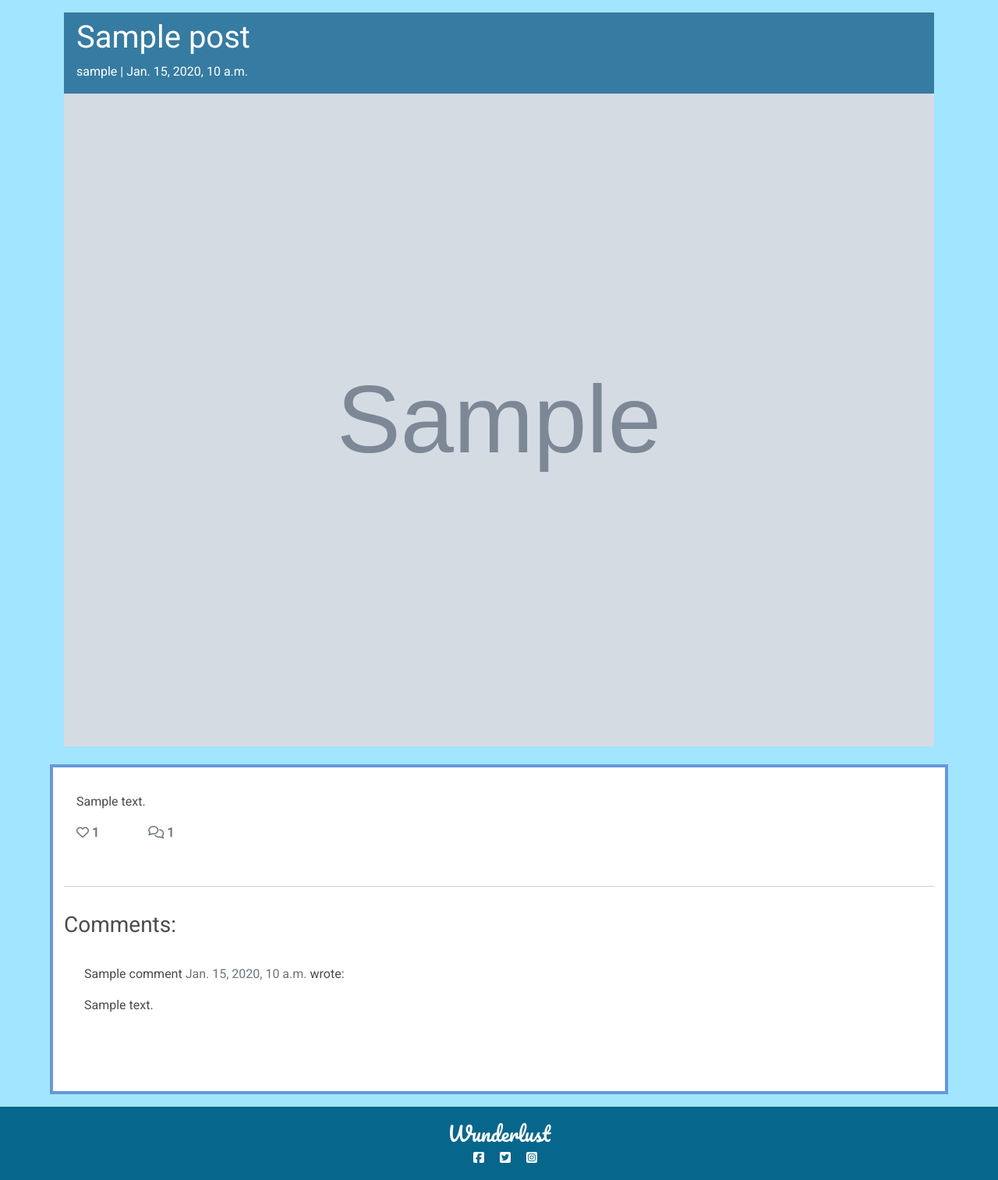
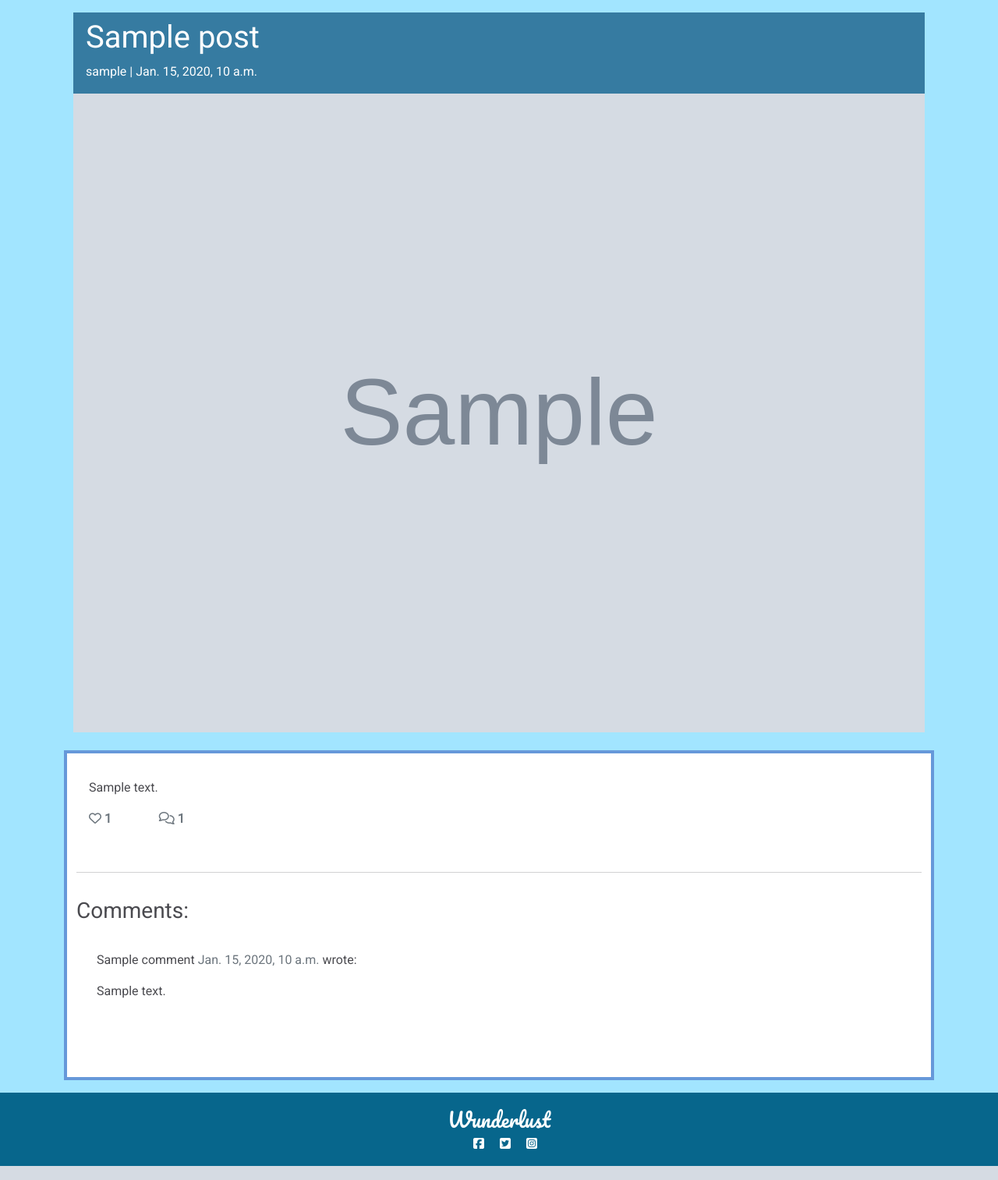
Before and after one commit to Lucy-Glanville-Brown/travel-blog, a Django app: a page that uses templates/post_detail.html in a window 1280 px wide. Shown: the part 69-1582 px from the top of the page at 78% size. Run offline with Django 4.2, Linux system fonts and the light colour scheme; tables that the repository leaves empty hold one stand-in row (values such as "Sample post"); grey boxes marked "Sample" are stand-in pictures; some libraries are stand-ins or nearby versions.

Commit message:
Adjust styling for the post detail page

```diff
--- a/static/css/style.css
+++ b/static/css/style.css
@@ -81,8 +81,9 @@
 .post-detail {
     border: 4px solid #6698d9;
     background-color: white;
-    margin: auto;
-    width: 90%;
+    position: relative;
+    display: inline-block;
+    width: 100%;
 }
 
 .card-post {
@@ -94,7 +95,6 @@
     overflow: hidden;
     position: relative;
     display: inline-block;
-    height: 25%;
     width: 100%;
 }
 
@@ -157,9 +157,7 @@
     color: #07668C;
 }
 
-
-
-
+/* Link and Likes */
 
 .link {
     color: #518ea6;
--- a/templates/post_detail.html
+++ b/templates/post_detail.html
@@ -1,6 +1,9 @@
 {% extends 'base.html' %} {% block content %}
 {% load crispy_forms_tags %}
 
+<div class="container">
+
+    <!-- Post Header Section -->
     <div class="masthead mt-3">
         <div class="container">
             <div class="row g-0">
@@ -24,10 +27,11 @@
         </div>
     </div>
 
+    <!-- Post Content Section -->
     <div class="post-detail mt-3 mb-3">
         <div class="container">
             <div class="row g-0">
-            <div class="col card-post mb-4  mt-3 left  top">
+                <div class="col-md-12 card-post mb-4  mt-3 left  top">
                     <div class="card-body">
                         <!-- The post content goes inside the card-text. -->
                         <!-- Use the | safe filter inside the template tags -->
@@ -38,8 +42,10 @@
                         {% if user.id == post.author.id %}
                         <div class="row mt-3 mb-3">
                             <div class="d-grid gap-4 d-md-flex">
-                                <a class="btn btn-signup right" href="{% url 'post-update' post.slug %}" role="button">Edit</a>
-                                <a class="btn btn-danger right" href="{% url 'post-delete' post.slug %}" role="button">Delete</a>
+                                <a class="btn btn-signup right" href="{% url 'post-update' post.slug %}"
+                                    role="button">Edit</a>
+                                <a class="btn btn-danger right" href="{% url 'post-delete' post.slug %}"
+                                    role="button">Delete</a>
                             </div>
                         </div>
                         {% endif %}
@@ -52,13 +58,13 @@
                                         {% csrf_token %}
                                         {% if liked %}
 
-                                    <button type="submit" name="blogpost_id" value="{{post.slug}}" class="btn-like"><i
-                                            class="fas fa-heart"></i></button>
+                                        <button type="submit" name="blogpost_id" value="{{post.slug}}"
+                                            class="btn-like"><i class="fas fa-heart"></i></button>
 
                                         {% else %}
 
-                                    <button type="submit" name="blogpost_id" value="{{post.slug}}" class="btn-like"><i
-                                            class="far fa-heart"></i></button>
+                                        <button type="submit" name="blogpost_id" value="{{post.slug}}"
+                                            class="btn-like"><i class="far fa-heart"></i></button>
 
                                         {% endif %}
                                     </form>
@@ -132,5 +138,6 @@
             </div>
         </div>
     </div>
+</div>
 
 {% endblock content %}
```
Lines whose indentation alone changed are shown as unchanged.
